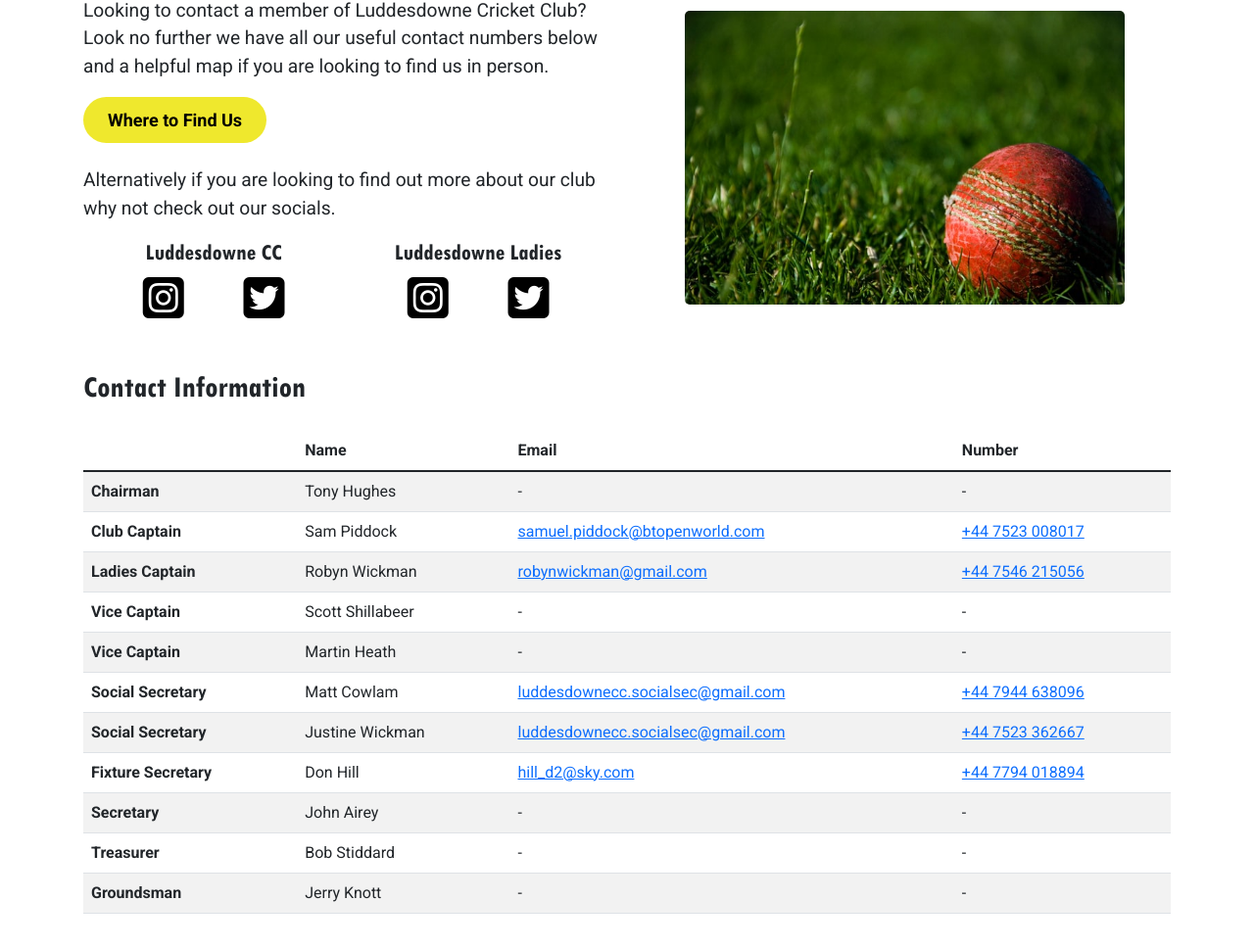
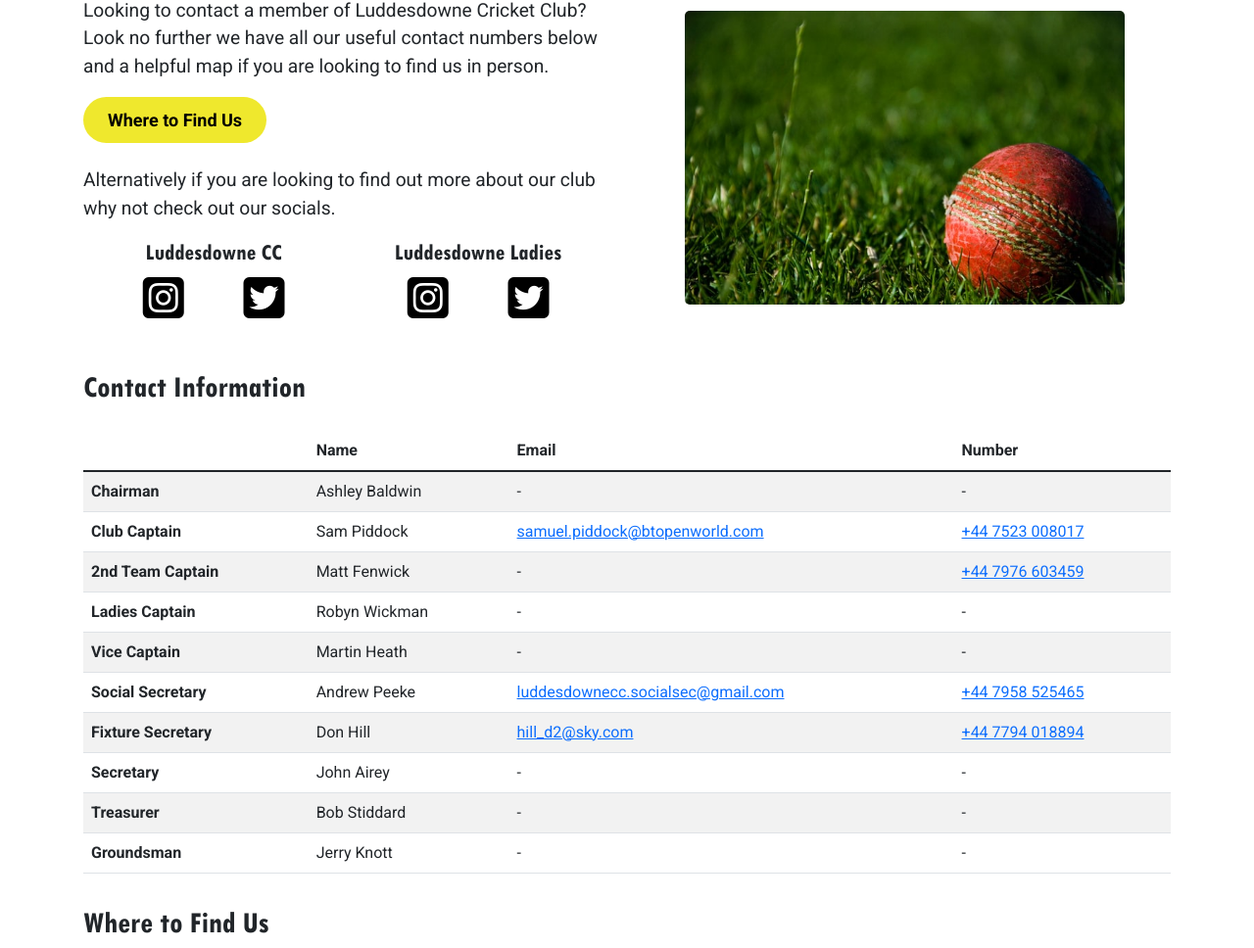
Before and after one commit to Baldpet/luddesdowne, a Django app: page /contact-us in a window 1280 px wide. Shown: the part 249-1217 px from the top of the page at 98% size. Run offline with Django 3.2, Linux system fonts and the light colour scheme; some libraries are stand-ins or nearby versions.

Commit message:
- Fixtures and contact updates

```diff
--- a/home/templates/home/contact.html
+++ b/home/templates/home/contact.html
@@ -75,7 +75,7 @@
                     <tbody>
                         <tr>
                             <th scope="row">Chairman</th>
-                            <td>Tony Hughes</td>
+                            <td>Ashley Baldwin</td>
                             <td>-</td>
                             <td>-</td>
                         </tr>
@@ -86,14 +86,14 @@
                             <td><a href="tel:+447523008017">+44 7523 008017</a></td>
                         </tr>
                         <tr>
+                            <th scope="row">2nd Team Captain</th>
+                            <td>Matt Fenwick</td>
+                            <td>-</td>
+                            <td><a href="tel:+447976603459">+44 7976 603459</a></td>
+                        </tr>
+                        <tr>
                             <th scope="row">Ladies Captain</th>
                             <td>Robyn Wickman</td>
-                            <td><a href="mailto:robynwickman@gmail.com">robynwickman@gmail.com</a></td>
-                            <td><a href="tel:+447546215056">+44 7546 215056</a></td>
-                        </tr>
-                        <tr>
-                            <th scope="row">Vice Captain</th>
-                            <td>Scott Shillabeer</td>
                             <td>-</td>
                             <td>-</td>
                         </tr>
@@ -105,15 +105,9 @@
                         </tr>
                         <tr>
                             <th scope="row">Social Secretary</th>
-                            <td>Matt Cowlam</td>
+                            <td>Andrew Peeke</td>
                             <td><a href="mailto:luddesdownecc.socialsec@gmail.com">luddesdownecc.socialsec@gmail.com</a></td>
-                            <td><a href="tel:+447944638096">+44 7944 638096</a></td>
-                        </tr>
-                        <tr>
-                            <th scope="row">Social Secretary</th>
-                            <td>Justine Wickman</td>
-                            <td><a href="mailto:luddesdownecc.socialsec@gmail.com">luddesdownecc.socialsec@gmail.com</a></td>
-                            <td><a href="tel:+447523362667">+44 7523 362667</a></td>
+                            <td><a href="tel:+447958525465">+44 7958 525465</a></td>
                         </tr>
                         <tr>
                             <th scope="row">Fixture Secretary</th>
--- a/home/views.py
+++ b/home/views.py
@@ -27,11 +27,12 @@ def contact(request):
 def fixtures(request):
     today = date.today()
     # Get the current year
-    current_year = datetime.datetime.now().year
+    current_year = datetime.now().year
 
     #Gets the info from Play Cricket API
     dataJSON = requests.request('GET', f'https://play-cricket.com/api/v2/matches.json?&site_id=7938&season={current_year}&api_token={settings.PLAY_CRICKET_API}')
     data = dataJSON.json()
+
 
     #Pulls the last update that we have done to the fixtures
     lastServerUpdateQS = FixtureUpdate.objects.all().order_by('-id')[:1]
@@ -47,16 +48,9 @@ def fixtures(request):
             luddesTeam = "home"
         else:
             luddesTeam = "away"
-        #Checks to see if there has ever been an update before
-        if hasUpdate:     #has a previous update date so we can filter which fixtures need to be updated
-            lastUpdate = datetime.strptime(matches['last_updated'], "%d/%m/%Y").date()
-            if lastUpdate > lastServerUpdate:
-                clubCreation(matches)
-                fixtureCreation(matches, True, luddesTeam)
-        else:
-            #first time the function has run - therefore we can just add all the information
-            clubCreation(matches)
-            fixtureCreation(matches, False, luddesTeam)
+        clubCreation(matches)
+        fixtureCreation(matches, luddesTeam)
+
 
     fixtureUpdate = FixtureUpdate(
         last_update = today
@@ -85,40 +79,20 @@ def clubCreation(fixture):
         newClub.save()
     return
 #Checks if the fixture exists in the database - If they do not it adds them to the Fixtures Database
-def fixtureCreation(fixture, update , luddesTeam):
-    if update:
-        #Get the current object in the database
-        newFixture = Fixtures.objects.get(play_cricket_fixture_ID=fixture['id'])
-
-        #update the object with the newly gathered info
-        newFixture.play_cricket_fixture_ID = int(fixture['id'])
-        newFixture.luddes_team = fixture[f'{luddesTeam}_team_name']
-        newFixture.last_updated = datetime.strptime(fixture['last_updated'], "%d/%m/%Y").date()
-        newFixture.status = fixture['status']
-        newFixture.match_date = datetime.strptime(fixture['match_date'], "%d/%m/%Y").date()
-        newFixture.match_time = fixture['match_time']
-        newFixture.ground_name =  fixture['ground_name']
-        newFixture.ground_ID = fixture['ground_id']
-        newFixture.home_club_id = Clubs.objects.get(play_cricket_ID=fixture['home_club_id'])
-        newFixture.away_club_id = Clubs.objects.get(play_cricket_ID=fixture['away_club_id'])
-        newFixture.competition_type = fixture['competition_type']
-
-        #save the new object
-        newFixture.save()
-    else:
-        if not Fixtures.objects.filter(play_cricket_fixture_ID=fixture['id']).exists():
-            newFixture = Fixtures(
-                play_cricket_fixture_ID = int(fixture['id']),
-                luddes_team = fixture[f'{luddesTeam}_team_name'],
-                last_updated = datetime.strptime(fixture['last_updated'], "%d/%m/%Y").date(),
-                status = fixture['status'],
-                match_date = datetime.strptime(fixture['match_date'], "%d/%m/%Y").date(),
-                match_time = fixture['match_time'],
-                ground_name =  fixture['ground_name'],
-                ground_ID = fixture['ground_id'],
-                home_club_id = Clubs.objects.get(play_cricket_ID=fixture['home_club_id']),
-                away_club_id = Clubs.objects.get(play_cricket_ID=fixture['away_club_id']),
-                competition_type = fixture['competition_type'],
-            )
-            newFixture.save()
+def fixtureCreation(fixture, luddesTeam):
+    Fixtures.objects.update_or_create(
+        play_cricket_fixture_ID=int(fixture['id']),
+        defaults={
+            'luddes_team': fixture[f'{luddesTeam}_team_name'],
+            'last_updated': datetime.strptime(fixture['last_updated'], "%d/%m/%Y").date(),
+            'status': fixture['status'],
+            'match_date': datetime.strptime(fixture['match_date'], "%d/%m/%Y").date(),
+            'match_time': fixture['match_time'],
+            'ground_name': fixture['ground_name'],
+            'ground_ID': fixture['ground_id'],
+            'home_club_id': Clubs.objects.get(play_cricket_ID=fixture['home_club_id']),
+            'away_club_id': Clubs.objects.get(play_cricket_ID=fixture['away_club_id']),
+            'competition_type': fixture['competition_type'],
+        }
+    )
     return
```
